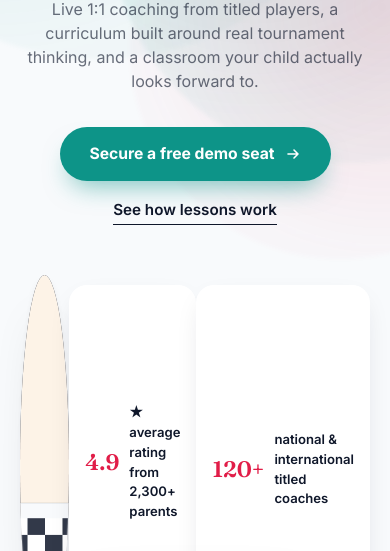
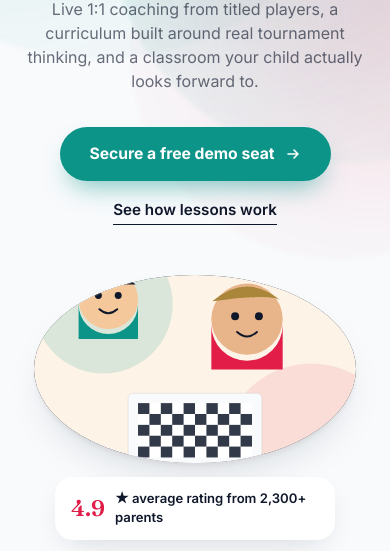
Before and after one commit to AnkitKumarGupta-cloud/chess, a plain HTML site: page index.html in a window 390 px wide. Shown: the part 281-832 px from the top of the page. Drawn offline with nearby package versions, Linux system fonts and the light colour scheme.

Commit message:
Fix mobile oval sizing and badge stacking bug

```diff
--- a/index.html
+++ b/index.html
@@ -195,7 +195,8 @@
     position: relative;
     width: 85%;
     max-width: 650px;
-    height: 380px;
+    aspect-ratio: 650 / 380;
+    height: auto;
     border-radius: 50%;
     overflow: hidden;
     box-shadow: 0 20px 40px -15px rgba(15,23,42,0.15), 0 4px 10px -4px rgba(15,23,42,0.12);
@@ -241,8 +242,9 @@
   .oval-badge.b2{ bottom: 4%; right: -2%; transform: rotate(4deg); }
 
   @media (max-width: 640px){
-    .oval-badge{ position: static; transform:none !important; margin: 10px auto 0; max-width: 260px; justify-content:center; }
-    .oval-badge.b1{ margin-bottom: 14px; }
+    .oval-stage{ flex-direction: column; align-items: center; gap: 14px; }
+    .oval{ width: 92%; }
+    .oval-badge{ position: static; transform:none !important; margin: 0 auto; max-width: 280px; width: 92%; justify-content:center; order: 3; }
   }
 
   .hero-accent{
```
